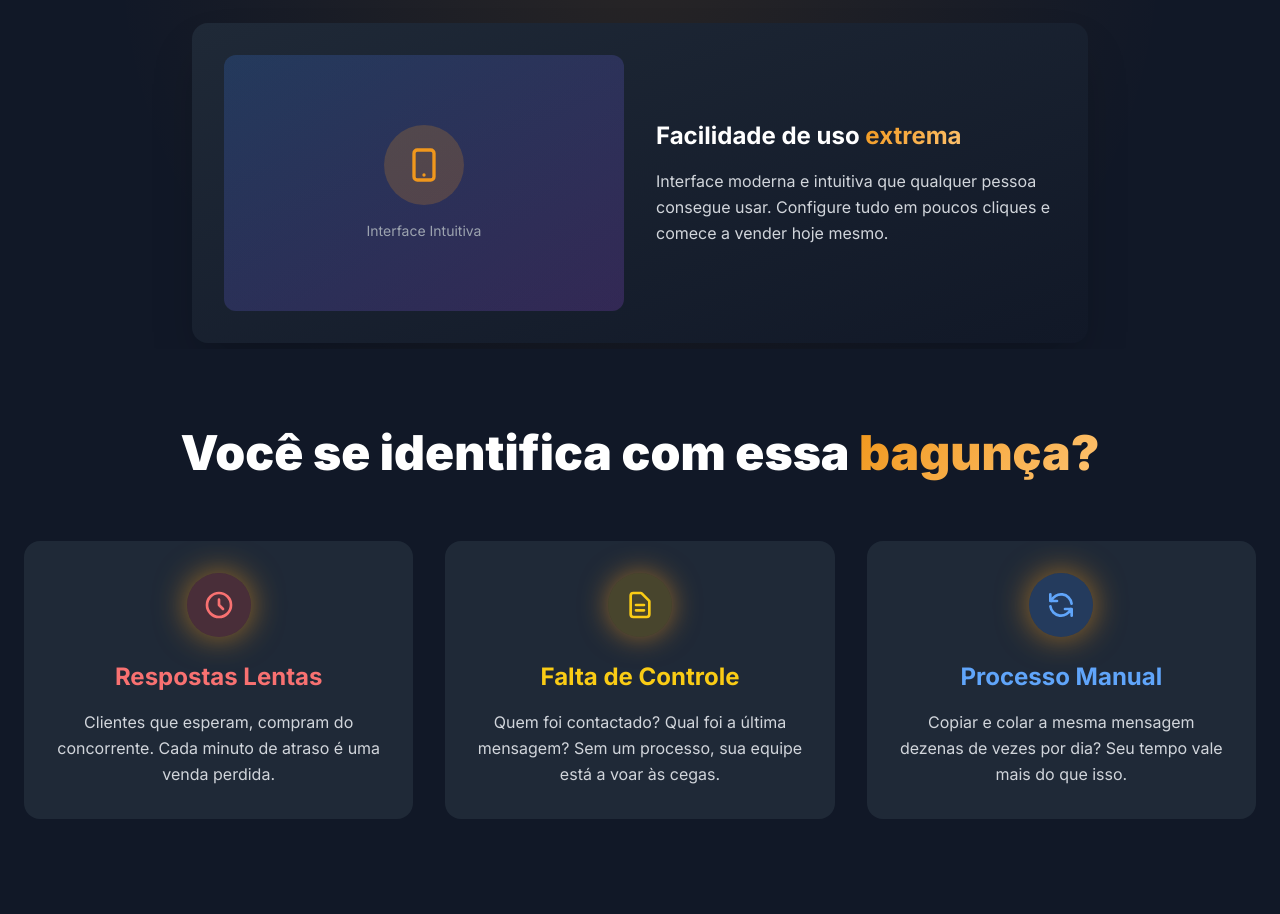
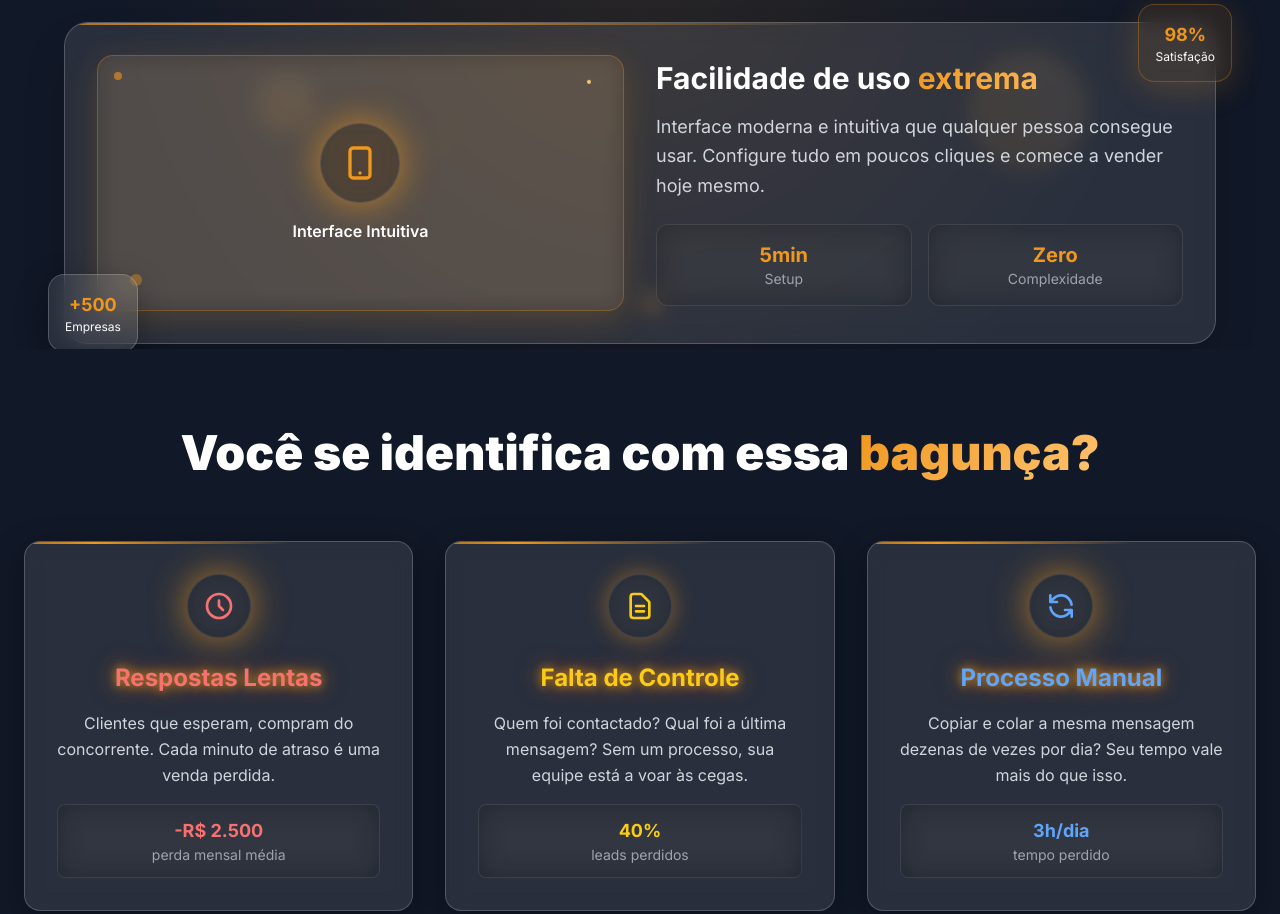
Before and after one commit to thiagobicioni/zappys-landing-page, a plain HTML site: page index.html in a window 1280 px wide. Shown: the part 451-1365 px from the top of the page. Drawn offline with nearby package versions, Linux system fonts and the light colour scheme.

Commit message:
🔧 Corrigido texto 'máquina de vendas' coberto + efeitos glass morphism, neon glow e bordas animadas

```diff
--- a/index.html
+++ b/index.html
@@ -234,12 +234,81 @@
             background: linear-gradient(-45deg, #f0971c, #ffc371, #f0971c, #ffc371);
             background-size: 400% 400%;
             animation: gradientShift 4s ease infinite;
+            -webkit-background-clip: text;
+            background-clip: text;
+            color: transparent;
+            position: relative;
+            z-index: 10;
         }
 
         @keyframes gradientShift {
             0% { background-position: 0% 50%; }
             50% { background-position: 100% 50%; }
             100% { background-position: 0% 50%; }
+        }
+
+        /* Efeitos Glass Morphism */
+        .glass-card {
+            background: rgba(255, 255, 255, 0.1);
+            backdrop-filter: blur(10px);
+            border: 1px solid rgba(255, 255, 255, 0.2);
+            box-shadow: 0 8px 32px rgba(0, 0, 0, 0.3);
+        }
+
+        .glass-dark {
+            background: rgba(0, 0, 0, 0.2);
+            backdrop-filter: blur(15px);
+            border: 1px solid rgba(255, 255, 255, 0.1);
+        }
+
+        .glass-orange {
+            background: rgba(240, 151, 28, 0.1);
+            backdrop-filter: blur(10px);
+            border: 1px solid rgba(240, 151, 28, 0.3);
+            box-shadow: 0 8px 32px rgba(240, 151, 28, 0.2);
+        }
+
+        /* Efeitos de Neon */
+        .neon-glow {
+            text-shadow: 0 0 10px rgba(240, 151, 28, 0.8),
+                         0 0 20px rgba(240, 151, 28, 0.6),
+                         0 0 30px rgba(240, 151, 28, 0.4);
+        }
+
+        /* Animações de Entrada Suaves */
+        .fade-in-up {
+            opacity: 0;
+            transform: translateY(30px);
+            animation: fadeInUp 1s ease-out forwards;
+        }
+
+        @keyframes fadeInUp {
+            to {
+                opacity: 1;
+                transform: translateY(0);
+            }
+        }
+
+        /* Efeitos de Borda Animada */
+        .animated-border {
+            position: relative;
+            overflow: hidden;
+        }
+
+        .animated-border::before {
+            content: '';
+            position: absolute;
+            top: 0;
+            left: -100%;
+            width: 100%;
+            height: 2px;
+            background: linear-gradient(90deg, transparent, #f0971c, transparent);
+            animation: borderSlide 2s linear infinite;
+        }
+
+        @keyframes borderSlide {
+            0% { left: -100%; }
+            100% { left: 100%; }
         }
     </style>
 </head>
@@ -304,8 +373,8 @@
 
         <div class="container mx-auto px-6 text-center relative z-10">
             <!-- Título Principal -->
-            <h1 class="text-5xl md:text-7xl font-black mb-6 scroll-animate" style="animation-delay: 0.2s;">
-                Sua <span class="text-gradient gradient-animated">máquina de vendas</span><br>
+            <h1 class="text-5xl md:text-7xl font-black mb-6 scroll-animate relative z-20" style="animation-delay: 0.2s;">
+                Sua <span class="gradient-animated neon-glow">máquina de vendas</span><br>
                 automáticas no WhatsApp
             </h1>
 
@@ -320,35 +389,70 @@
                 🚀 QUERO VENDER MAIS AGORA
             </button>
 
-            <!-- Imagem de Comunicação: Facilidade de Uso -->
-            <div class="mt-16 animate-slide-up">
-                <div class="relative max-w-4xl mx-auto">
-                    <div class="bg-gradient-to-br from-gray-800 to-gray-900 rounded-2xl p-8 shadow-2xl">
+            <!-- Cards de Comunicação em Glass -->
+            <div class="mt-16 scroll-animate" style="animation-delay: 0.8s;">
+                <div class="relative max-w-6xl mx-auto">
+                    <!-- Card Principal Glass -->
+                    <div class="glass-card rounded-3xl p-8 shadow-2xl modern-hover animated-border">
                         <div class="grid md:grid-cols-2 gap-8 items-center">
                             <!-- Ilustração: Pessoa usando interface digital -->
                             <div class="relative">
-                                <div class="w-full h-64 bg-gradient-to-br from-blue-500/20 to-purple-500/20 rounded-xl flex items-center justify-center">
-                                    <div class="text-center">
-                                        <div class="w-20 h-20 bg-zappys-orange/20 rounded-full flex items-center justify-center mx-auto mb-4">
+                                <div class="w-full h-64 glass-orange rounded-2xl flex items-center justify-center relative overflow-hidden">
+                                    <!-- Partículas de fundo -->
+                                    <div class="absolute inset-0">
+                                        <div class="absolute top-4 left-4 w-2 h-2 bg-zappys-orange rounded-full animate-pulse"></div>
+                                        <div class="absolute top-8 right-8 w-1 h-1 bg-zappys-gold rounded-full animate-bounce-slow"></div>
+                                        <div class="absolute bottom-6 left-8 w-3 h-3 bg-zappys-orange/50 rounded-full animate-pulse" style="animation-delay: 1s;"></div>
+                                    </div>
+
+                                    <div class="text-center relative z-10">
+                                        <div class="w-20 h-20 glass-dark rounded-full flex items-center justify-center mx-auto mb-4 animate-pulse-glow">
                                             <svg class="w-10 h-10 text-zappys-orange" fill="none" stroke="currentColor" viewBox="0 0 24 24">
                                                 <path stroke-linecap="round" stroke-linejoin="round" stroke-width="2" d="M12 18h.01M8 21h8a2 2 0 002-2V5a2 2 0 00-2-2H8a2 2 0 00-2 2v14a2 2 0 002 2z"></path>
                                             </svg>
                                         </div>
-                                        <p class="text-gray-400 text-sm">Interface Intuitiva</p>
+                                        <p class="text-white font-semibold">Interface Intuitiva</p>
                                     </div>
                                 </div>
                             </div>
 
                             <!-- Texto -->
                             <div class="text-left">
-                                <h3 class="text-2xl font-bold text-white mb-4">
-                                    Facilidade de uso <span class="text-gradient">extrema</span>
+                                <h3 class="text-2xl md:text-3xl font-bold text-white mb-4">
+                                    Facilidade de uso <span class="gradient-animated">extrema</span>
                                 </h3>
-                                <p class="text-gray-300 leading-relaxed">
+                                <p class="text-gray-300 leading-relaxed text-lg mb-6">
                                     Interface moderna e intuitiva que qualquer pessoa consegue usar.
                                     Configure tudo em poucos cliques e comece a vender hoje mesmo.
                                 </p>
+
+                                <!-- Mini Cards Glass -->
+                                <div class="grid grid-cols-2 gap-4">
+                                    <div class="glass-dark rounded-xl p-4 text-center">
+                                        <div class="text-zappys-orange font-bold text-xl">5min</div>
+                                        <div class="text-gray-400 text-sm">Setup</div>
+                                    </div>
+                                    <div class="glass-dark rounded-xl p-4 text-center">
+                                        <div class="text-zappys-orange font-bold text-xl">Zero</div>
+                                        <div class="text-gray-400 text-sm">Complexidade</div>
+                                    </div>
+                                </div>
                             </div>
+                        </div>
+                    </div>
+
+                    <!-- Cards Flutuantes Menores -->
+                    <div class="absolute -top-4 -right-4 glass-orange rounded-2xl p-4 animate-float">
+                        <div class="text-center">
+                            <div class="text-zappys-orange font-bold text-lg">98%</div>
+                            <div class="text-white text-xs">Satisfação</div>
+                        </div>
+                    </div>
+
+                    <div class="absolute -bottom-4 -left-4 glass-card rounded-2xl p-4 animate-float" style="animation-delay: 2s;">
+                        <div class="text-center">
+                            <div class="text-zappys-orange font-bold text-lg">+500</div>
+                            <div class="text-white text-xs">Empresas</div>
                         </div>
                     </div>
                 </div>
@@ -374,51 +478,69 @@
             <!-- Grid de Problemas -->
             <div class="grid md:grid-cols-3 gap-8">
                 <!-- Problema 1 -->
-                <div class="text-center p-8 bg-gray-800 rounded-2xl modern-hover scroll-animate-left relative overflow-hidden" style="animation-delay: 0.2s;">
+                <div class="text-center p-8 glass-card rounded-2xl modern-hover scroll-animate-left relative overflow-hidden animated-border" style="animation-delay: 0.2s;">
                     <!-- Efeito de Brilho -->
-                    <div class="absolute inset-0 bg-gradient-to-r from-transparent via-red-500/5 to-transparent opacity-0 hover:opacity-100 transition-opacity duration-500"></div>
+                    <div class="absolute inset-0 bg-gradient-to-r from-transparent via-red-500/10 to-transparent opacity-0 hover:opacity-100 transition-opacity duration-500"></div>
 
-                    <div class="w-16 h-16 bg-red-500/20 rounded-full flex items-center justify-center mx-auto mb-6 relative z-10 animate-pulse-glow">
+                    <div class="w-16 h-16 glass-dark rounded-full flex items-center justify-center mx-auto mb-6 relative z-10 animate-pulse-glow">
                         <svg class="w-8 h-8 text-red-400" fill="none" stroke="currentColor" viewBox="0 0 24 24">
                             <path stroke-linecap="round" stroke-linejoin="round" stroke-width="2" d="M12 8v4l3 3m6-3a9 9 0 11-18 0 9 9 0 0118 0z"></path>
                         </svg>
                     </div>
-                    <h3 class="text-2xl font-bold mb-4 text-red-400 relative z-10">Respostas Lentas</h3>
+                    <h3 class="text-2xl font-bold mb-4 text-red-400 relative z-10 neon-glow">Respostas Lentas</h3>
                     <p class="text-gray-300 leading-relaxed relative z-10">
                         Clientes que esperam, compram do concorrente. Cada minuto de atraso é uma venda perdida.
                     </p>
+
+                    <!-- Indicador de Impacto -->
+                    <div class="mt-4 glass-dark rounded-lg p-3 relative z-10">
+                        <div class="text-red-400 font-bold text-lg">-R$ 2.500</div>
+                        <div class="text-gray-400 text-sm">perda mensal média</div>
+                    </div>
                 </div>
 
                 <!-- Problema 2 -->
-                <div class="text-center p-8 bg-gray-800 rounded-2xl modern-hover scroll-animate relative overflow-hidden" style="animation-delay: 0.4s;">
+                <div class="text-center p-8 glass-card rounded-2xl modern-hover scroll-animate relative overflow-hidden animated-border" style="animation-delay: 0.4s;">
                     <!-- Efeito de Brilho -->
-                    <div class="absolute inset-0 bg-gradient-to-r from-transparent via-yellow-500/5 to-transparent opacity-0 hover:opacity-100 transition-opacity duration-500"></div>
+                    <div class="absolute inset-0 bg-gradient-to-r from-transparent via-yellow-500/10 to-transparent opacity-0 hover:opacity-100 transition-opacity duration-500"></div>
 
-                    <div class="w-16 h-16 bg-yellow-500/20 rounded-full flex items-center justify-center mx-auto mb-6 relative z-10 animate-pulse-glow" style="animation-delay: 1s;">
+                    <div class="w-16 h-16 glass-dark rounded-full flex items-center justify-center mx-auto mb-6 relative z-10 animate-pulse-glow" style="animation-delay: 1s;">
                         <svg class="w-8 h-8 text-yellow-400" fill="none" stroke="currentColor" viewBox="0 0 24 24">
                             <path stroke-linecap="round" stroke-linejoin="round" stroke-width="2" d="M9 12h6m-6 4h6m2 5H7a2 2 0 01-2-2V5a2 2 0 012-2h5.586a1 1 0 01.707.293l5.414 5.414a1 1 0 01.293.707V19a2 2 0 01-2 2z"></path>
                         </svg>
                     </div>
-                    <h3 class="text-2xl font-bold mb-4 text-yellow-400 relative z-10">Falta de Controle</h3>
+                    <h3 class="text-2xl font-bold mb-4 text-yellow-400 relative z-10 neon-glow">Falta de Controle</h3>
                     <p class="text-gray-300 leading-relaxed relative z-10">
                         Quem foi contactado? Qual foi a última mensagem? Sem um processo, sua equipe está a voar às cegas.
                     </p>
+
+                    <!-- Indicador de Impacto -->
+                    <div class="mt-4 glass-dark rounded-lg p-3 relative z-10">
+                        <div class="text-yellow-400 font-bold text-lg">40%</div>
+                        <div class="text-gray-400 text-sm">leads perdidos</div>
+                    </div>
                 </div>
 
                 <!-- Problema 3 -->
-                <div class="text-center p-8 bg-gray-800 rounded-2xl modern-hover scroll-animate-right relative overflow-hidden" style="animation-delay: 0.6s;">
+                <div class="text-center p-8 glass-card rounded-2xl modern-hover scroll-animate-right relative overflow-hidden animated-border" style="animation-delay: 0.6s;">
                     <!-- Efeito de Brilho -->
-                    <div class="absolute inset-0 bg-gradient-to-r from-transparent via-blue-500/5 to-transparent opacity-0 hover:opacity-100 transition-opacity duration-500"></div>
+                    <div class="absolute inset-0 bg-gradient-to-r from-transparent via-blue-500/10 to-transparent opacity-0 hover:opacity-100 transition-opacity duration-500"></div>
 
-                    <div class="w-16 h-16 bg-blue-500/20 rounded-full flex items-center justify-center mx-auto mb-6 relative z-10 animate-pulse-glow" style="animation-delay: 2s;">
+                    <div class="w-16 h-16 glass-dark rounded-full flex items-center justify-center mx-auto mb-6 relative z-10 animate-pulse-glow" style="animation-delay: 2s;">
                         <svg class="w-8 h-8 text-blue-400" fill="none" stroke="currentColor" viewBox="0 0 24 24">
                             <path stroke-linecap="round" stroke-linejoin="round" stroke-width="2" d="M4 4v5h.582m15.356 2A8.001 8.001 0 004.582 9m0 0H9m11 11v-5h-.581m0 0a8.003 8.003 0 01-15.357-2m15.357 2H15"></path>
                         </svg>
                     </div>
-                    <h3 class="text-2xl font-bold mb-4 text-blue-400 relative z-10">Processo Manual</h3>
+                    <h3 class="text-2xl font-bold mb-4 text-blue-400 relative z-10 neon-glow">Processo Manual</h3>
                     <p class="text-gray-300 leading-relaxed relative z-10">
                         Copiar e colar a mesma mensagem dezenas de vezes por dia? Seu tempo vale mais do que isso.
                     </p>
+
+                    <!-- Indicador de Impacto -->
+                    <div class="mt-4 glass-dark rounded-lg p-3 relative z-10">
+                        <div class="text-blue-400 font-bold text-lg">3h/dia</div>
+                        <div class="text-gray-400 text-sm">tempo perdido</div>
+                    </div>
                 </div>
             </div>
         </div>
```
